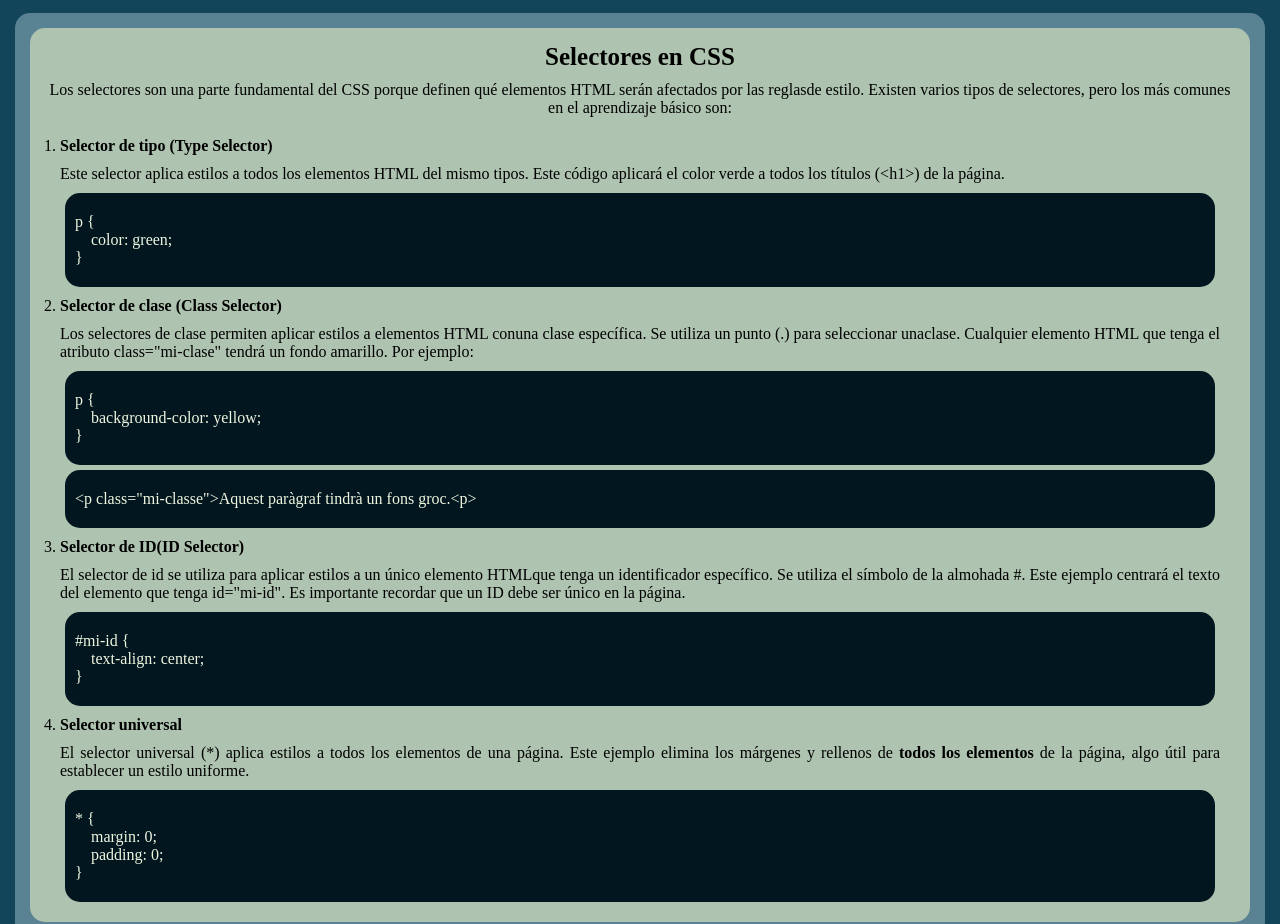
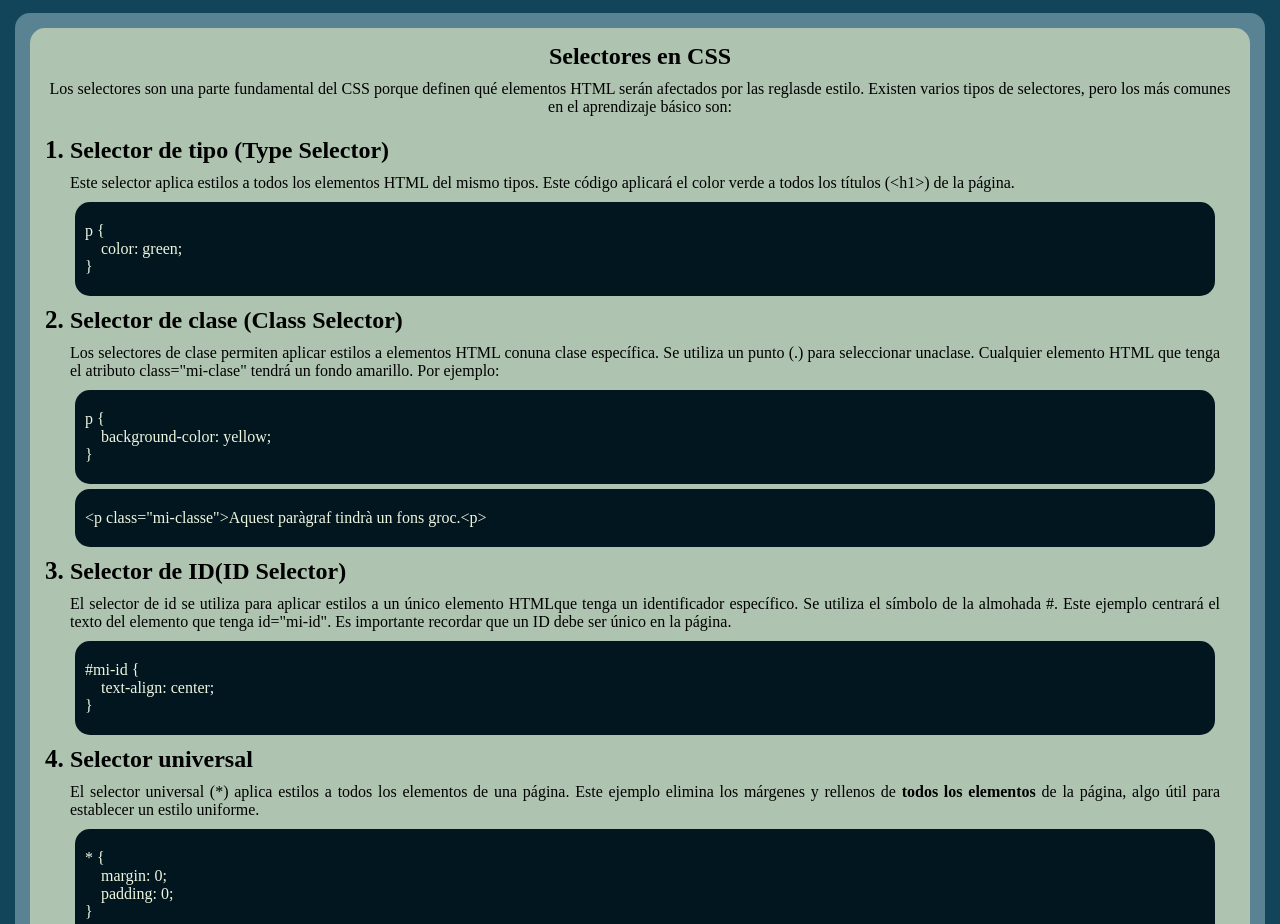
Before and after one commit to elkinfigueroa-IFC32A-EDE/Proyecto_apuntes, a plain HTML site: page proyectos/paginas/CSS/Sintaxis_basica_del_CSS.html in a window 1280 px wide. Shown: the part 464-1388 px from the top of the page. Drawn offline with Linux system fonts and the light colour scheme.

Commit message:
fix: se quito etiquetas y propiedades que sobraban o estorbaban.

```diff
--- a/CSS/stylecss_article.css
+++ b/CSS/stylecss_article.css
@@ -9,7 +9,6 @@ article{
     padding: 10px;
     margin: 15px;
     border-radius: 15px;
-    opacity: 0;
     animation: aparecer 0.8s ease-out forwards;
 }
 
@@ -21,7 +20,6 @@ nav{
     padding: 5px;
     border-radius: 15px;
     justify-content: space-between;
-    opacity: 0;
     animation: aparecer 0.8s ease-out forwards;
 }
 
@@ -30,20 +28,17 @@ nav{
     margin: 5px;
     padding: 15px;
     border-radius: 15px;
-    opacity: 0;
     animation: aparecer 0.8s ease-out forwards;
 }
 
 .derecha{
     display: flex;
-    opacity: 0;
     margin: 0;
     padding: 0px;
 }
 
 .izquierda{
     display: flex;
-    opacity: 0;
     margin: 0;
     padding: 0px;
 }
@@ -54,8 +49,13 @@ nav{
     margin: 5px;
     padding: 10px;
     border-radius: 15px;
-    opacity: 0;
     animation: aparecer 0.8s ease-out forwards;
+    height: fit-content;
+    width: stretch;
+}
+
+.ejemplo2{
+    text-align: center;
 }
 
 body{
@@ -69,23 +69,35 @@ a{
 
 h1{
     color: #EFF6E0;
-    margin-bottom: 10px;
+    margin-bottom: 8px;
 }
 
 p{
     font-size: 100%;
     margin-top: 10px;
-    margin-bottom: 5px;
+    margin-bottom: 10px;
 }
 
 li{
     margin-top: 10px;
-    margin-bottom: 20px;
+    margin-bottom: 10px;
 }
 
 ol{
     padding: 0px 15px 0px 15px;
+    padding-left: 25px;
     text-align: justify;
+}
+
+ul{
+    padding: 0px 15px 0px 15px;
+    padding-left: 25px;
+    text-align: justify;
+}
+
+.listagrande li::marker {
+  font-size: 25px;
+  font-weight: bold;
 }
 
 .caja:nth-child(1) { animation-delay: 0.1s; }
--- a/CSS/stylecss_section.css
+++ b/CSS/stylecss_section.css
@@ -9,7 +9,6 @@ section{
     padding: 10px;
     margin: 15px;
     border-radius: 15px;
-    opacity: 0;
     animation: aparecer 0.8s ease-out forwards;
 }
 
@@ -21,7 +20,6 @@ nav{
     padding: 5px;
     border-radius: 15px;
     justify-content: space-between;
-    opacity: 0;
     animation: aparecer 0.8s ease-out forwards;
 }
 
@@ -30,7 +28,6 @@ nav{
     margin: 5px;
     padding: 15px;
     border-radius: 15px;
-    opacity: 0;
     animation: aparecer 0.8s ease-out forwards;
 }
 
@@ -38,14 +35,12 @@ nav{
     display: flex;
     margin: 0;
     padding: 0;
-    opacity: 1;
 }
 
 .izquierda{
     display: flex;
     margin: 0;
     padding: 0;
-    opacity: 1;
 }
 
 .ejemplo{
@@ -54,7 +49,6 @@ nav{
     margin: 5px;
     padding: 10px;
     border-radius: 15px;
-    opacity: 0;
     animation: aparecer 0.8s ease-out forwards;
     height: fit-content;
     width: stretch;
@@ -72,6 +66,10 @@ nav{
 
 .ejemplo1{
     grid-row: span 2 / span 2;
+}
+
+.ejemplo2{
+    text-align: center;
 }
 
 .ejemplo3{
@@ -106,21 +104,30 @@ p{
     margin-bottom: 10px;
 }
 
-h2{
-    font-size: 25px;
-}
-
 li{
     margin-top: 10px;
     margin-bottom: 10px;
 }
 
-ol{
+ul{
     padding: 0px 15px 0px 15px;
+    padding-left: 25px;
     text-align: justify;
 }
 
+ol{
+    padding: 0px 15px 0px 15px;
+    padding-left: 25px;
+    text-align: justify;
+}
+
+.listagrande li::marker {
+  font-size: 25px;
+  font-weight: bold;
+}
+
 img{
+    width: fit-content;
     border-radius: 15px;
 }
 
--- a/proyectos/paginas/CSS/Sintaxis_basica_del_CSS.html
+++ b/proyectos/paginas/CSS/Sintaxis_basica_del_CSS.html
@@ -27,7 +27,7 @@
             <h1>Sintaxis basica del CSS</h1>
             <article class="cajaoarticle">
                 <div class="comparativa">
-                    <div class="ejemplo">
+                    <div class="ejemplo ejemplo2">
                         <img src="../../../i/EjemploSintaxis.png">
                     </div>
                     <div class="ejemplo">
@@ -47,8 +47,8 @@
                 <h2>Selectores en CSS</h2>
                 <p>Los selectores son una parte fundamental del CSS porque definen qué elementos HTML serán afectados por las reglasde estilo. Existen varios tipos de selectores, pero los más comunes en el aprendizaje básico son:</p>
                 <div class="comparativa">
-                    <ol>
-                        <li><b>Selector de tipo (Type Selector)</b></li>
+                    <ol class="listagrande">
+                        <li><h2>Selector de tipo (Type Selector)</h2></li>
                         <p>Este selector aplica estilos a todos los elementos HTML del mismo tipos. Este código aplicará el color verde a todos los títulos (&lt;h1&gt;) de la página.</p>
                         <div class="ejemplo">
                             <p>
@@ -57,7 +57,7 @@
                                 }
                             </p>
                         </div>
-                        <li><b>Selector de clase (Class Selector)</b></li>
+                        <li><h2>Selector de clase (Class Selector)</h2></li>
                         <p>Los selectores de clase permiten aplicar estilos a elementos HTML conuna clase específica. Se utiliza un punto (.) para seleccionar unaclase. Cualquier elemento HTML que tenga el atributo class="mi-clase" tendrá un fondo amarillo. Por ejemplo:</p>
                         <div class="ejemplo">
                             <p>
@@ -69,7 +69,7 @@
                         <div class="ejemplo">
                             <p>&lt;p class="mi-classe"&gt;Aquest paràgraf tindrà un fons groc.&lt;p&gt;</p>
                         </div>
-                        <li><b>Selector de ID(ID Selector)</b></li>
+                        <li><h2>Selector de ID(ID Selector)</h2></li>
                         <p>El selector de id se utiliza para aplicar estilos a un único elemento HTMLque tenga un identificador específico. Se utiliza el símbolo de la almohada #. Este ejemplo centrará el texto del elemento que tenga id="mi-id". Es importante recordar que un ID debe ser único en la página.</p>
                         <div class="ejemplo">
                             <p>
@@ -78,13 +78,13 @@
                                 }
                             </p>
                         </div>
-                        <li><b>Selector universal</b></li>
+                        <li><h2>Selector universal</h2></li>
                         <p>El selector universal (*) aplica estilos a todos los elementos de una página. Este ejemplo elimina los márgenes y rellenos de <b>todos los elementos</b> de la página, algo útil para establecer un estilo uniforme.</p>
                         <div class="ejemplo">
                             <p>
                                 * {<br>
                                 &nbsp;&nbsp;&nbsp;&nbsp;margin: 0;<br>
-                                 &nbsp;&nbsp;&nbsp;&nbsp;padding: 0;<br>
+                                &nbsp;&nbsp;&nbsp;&nbsp;padding: 0;<br>
                                 }
                             </p>
                         </div>
```
